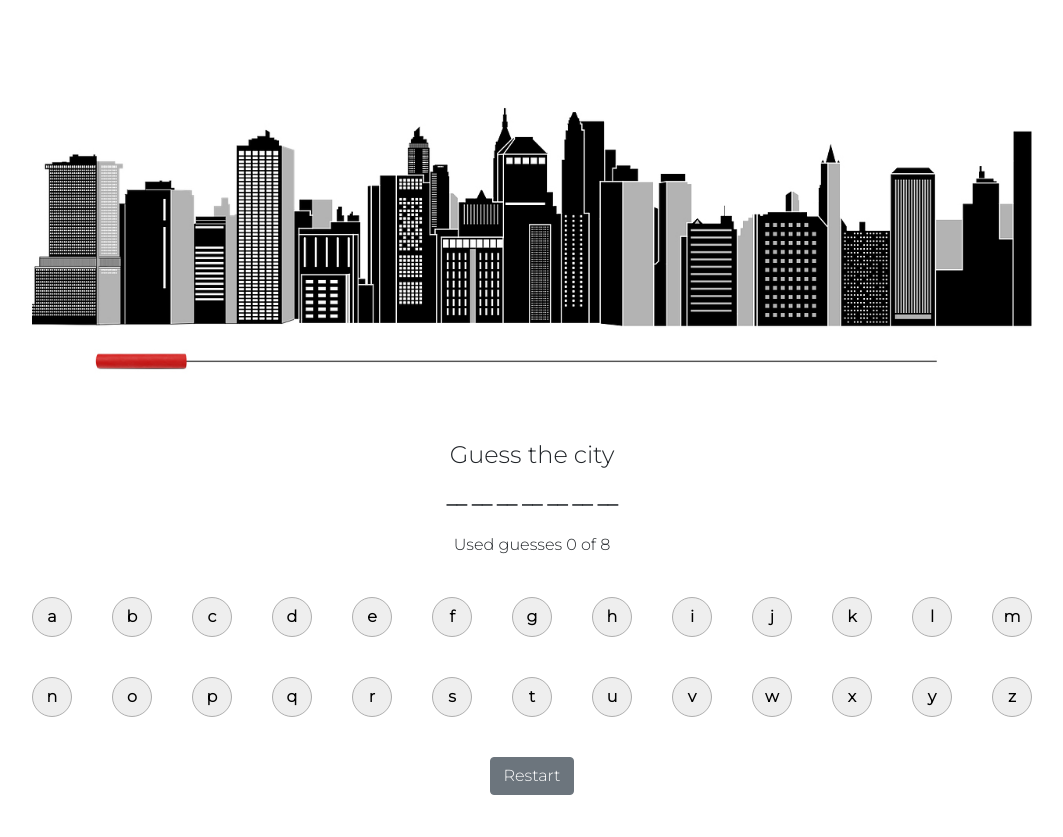
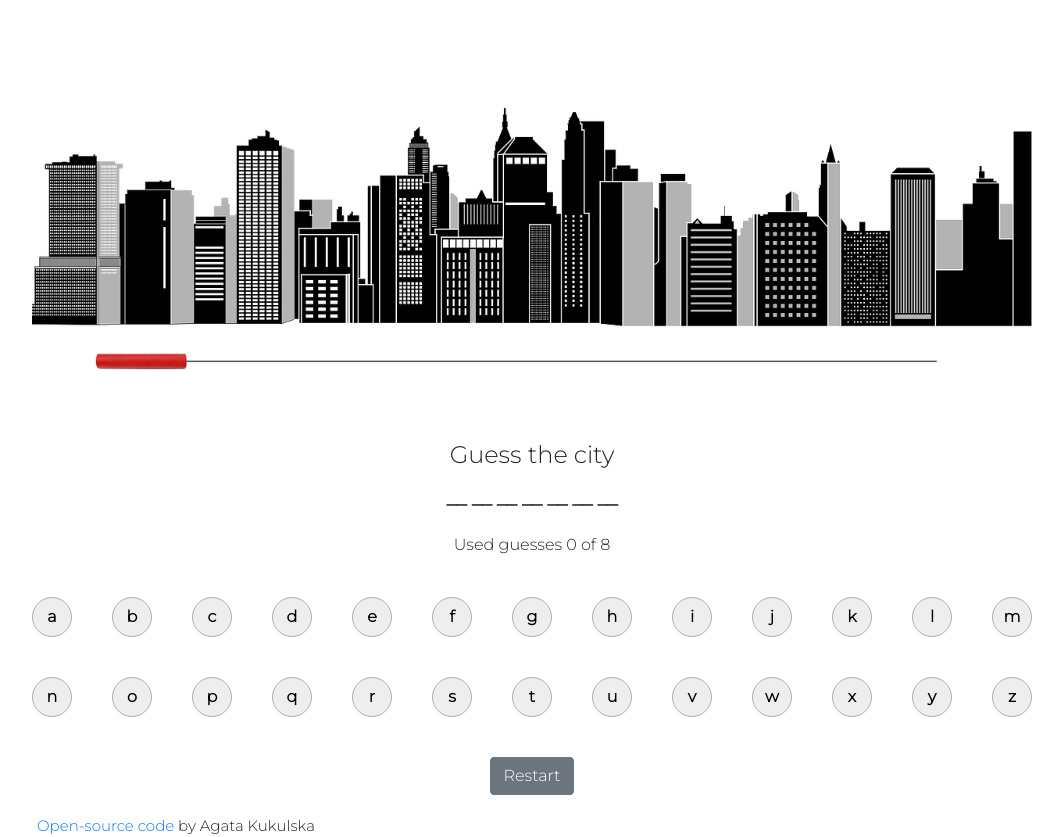
Before and after one commit to kukulska/Hangman, a plain HTML site: page index.html in a window 1280 px wide. Shown: the part 71-908 px from the top of the page, without its empty margins (108-1171 px from the left). Before the commit the page ends 886 px from the top, so only its background shows below. Drawn offline with nearby package versions, Linux system fonts and the light colour scheme.

Commit message:
Added github link

```diff
--- a/index.html
+++ b/index.html
@@ -36,6 +36,12 @@
           <div id="keyboard"></div>
           <button class="btn btn-secondary" onclick="reset()">Restart</button>
         </div>
+        <div class="coder">
+          <a href="https://github.com/kukulska/Hangman" target="_blank"
+            >Open-source code</a
+          >
+          <span>by Agata Kukulska</span>
+        </div>
       </div>
     </div>
     <script src="./src/script.js"></script>
--- a/src/style.css
+++ b/src/style.css
@@ -42,3 +42,10 @@ button {
   height: 40px;
   width: 40px;
 }
+
+.coder {
+  font-size: 15px;
+  text-align: left;
+  position: relative;
+  left: 60px;
+}
```
